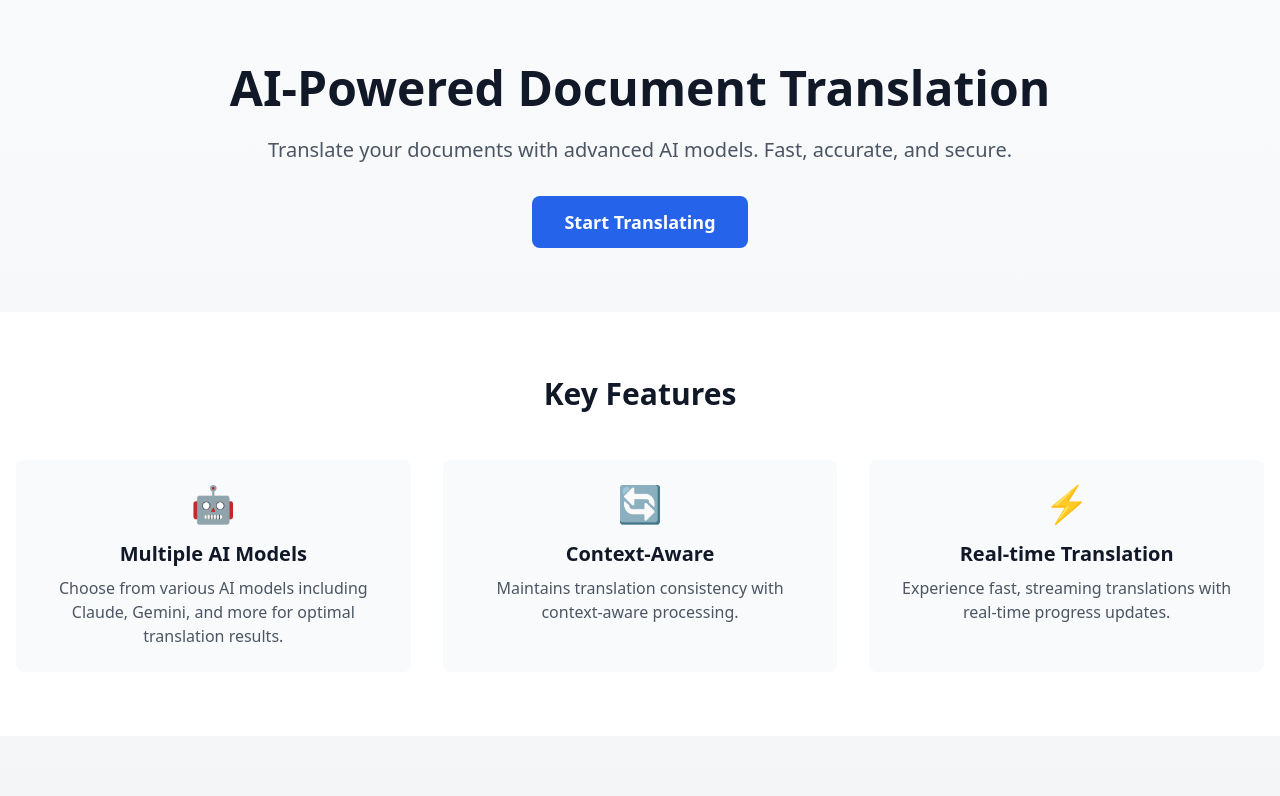
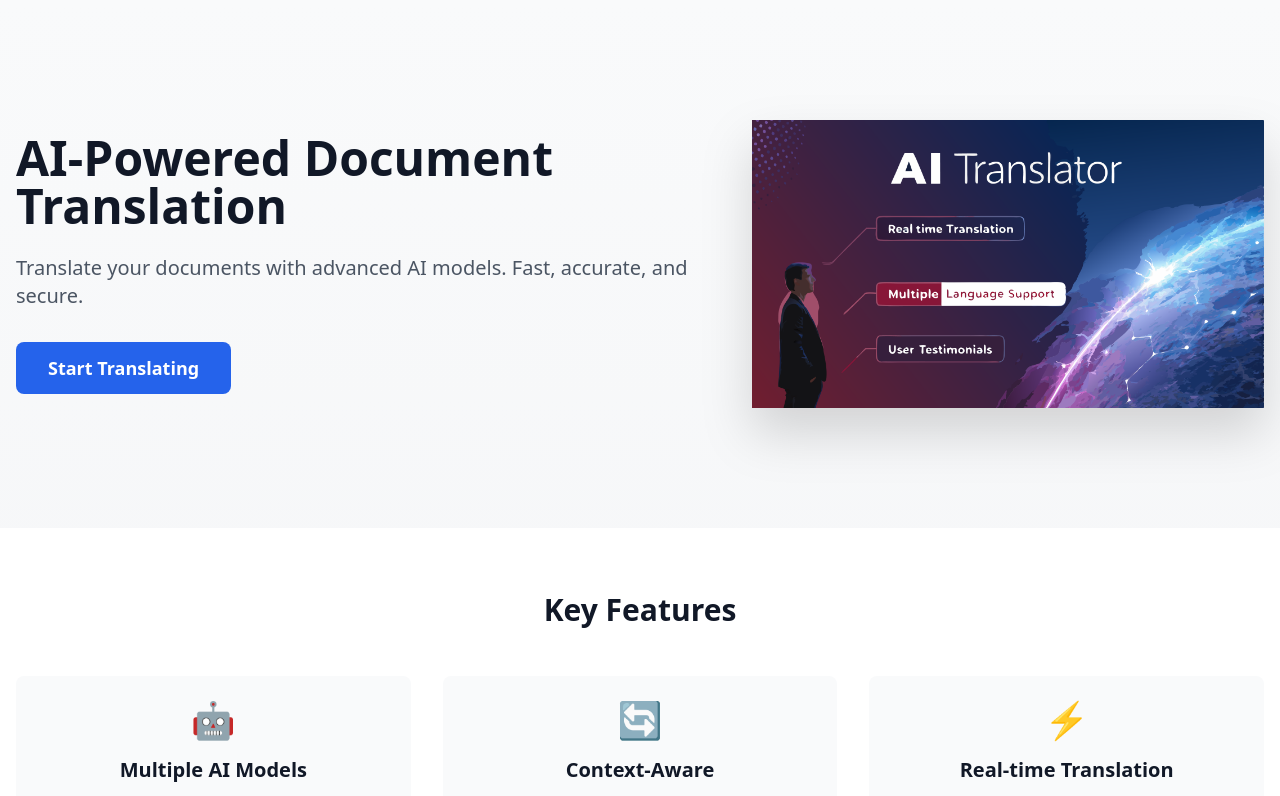
Before and after one commit to DylanDDeng/ai-translator, a Next.js app: page / in a window 1280 px wide. Shown: the top 796 px of the page. Built offline with nearby package versions, Linux system fonts and the light colour scheme; a small style sheet from the web is missing.

Commit message:
feat: add hero image to landing page

```diff
--- a/src/app/page.tsx
+++ b/src/app/page.tsx
@@ -9,7 +9,10 @@ export default function Home() {
   return (
     <div className="min-h-screen bg-gradient-to-b from-gray-50 to-gray-100">
       {/* Hero Section */}
-      <div className="container mx-auto px-4 py-16 text-center">
+      <div className="container mx-auto px-4 py-16">
+        <div className="flex flex-col md:flex-row items-center justify-between gap-12">
+          {/* Text Content */}
+          <div className="flex-1 text-center md:text-left">
             <h1 className="text-5xl font-bold text-gray-900 mb-6">
               AI-Powered Document Translation
             </h1>
@@ -22,6 +25,22 @@ export default function Home() {
             >
               Start Translating
             </button>
+          </div>
+
+          {/* Hero Image */}
+          <div className="flex-1 relative w-full max-w-lg">
+            <div className="relative w-full h-[400px]">
+              <Image
+                src="/ai-translator.png"
+                alt="AI Translator Interface"
+                fill
+                style={{ objectFit: 'contain' }}
+                priority
+                className="drop-shadow-2xl"
+              />
+            </div>
+          </div>
+        </div>
       </div>
 
       {/* Features Section */}
```
Also changed, not shown: public/ai-translator.png (added). Lines whose indentation alone changed are shown as unchanged.
